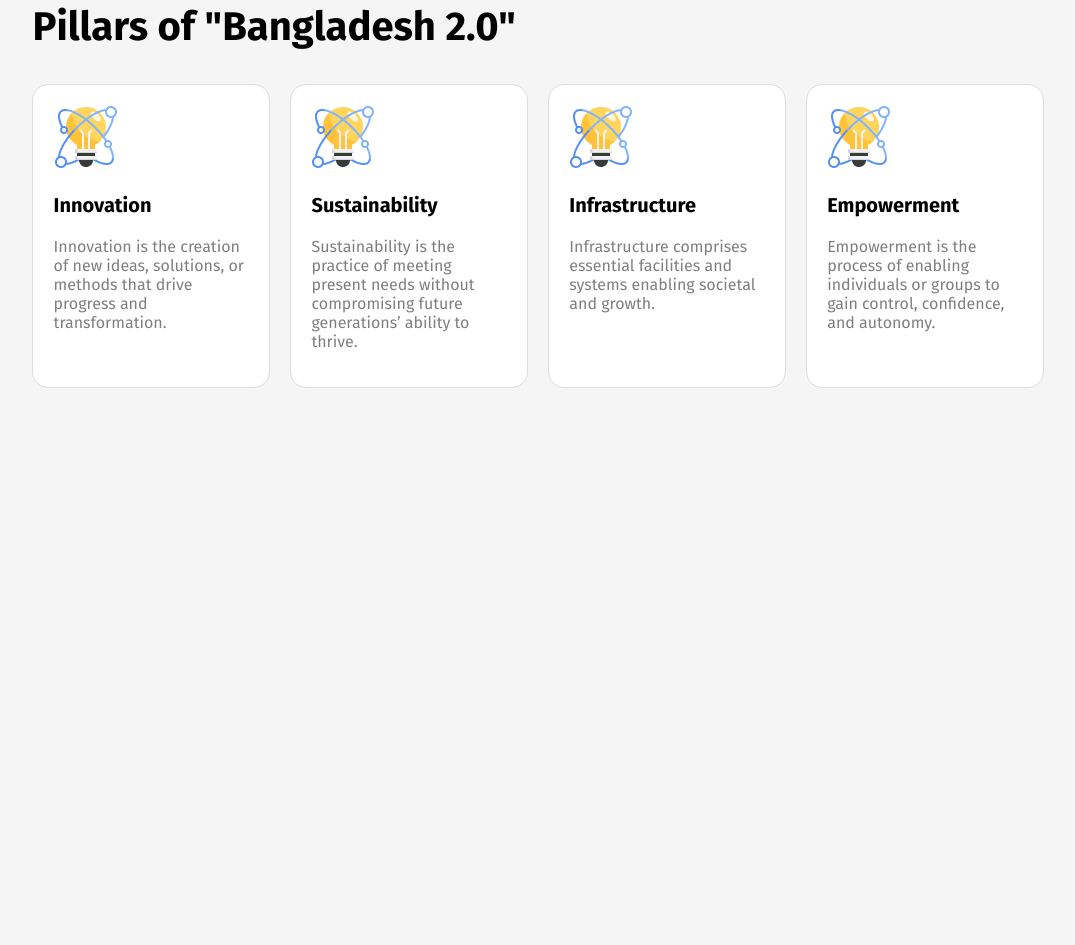
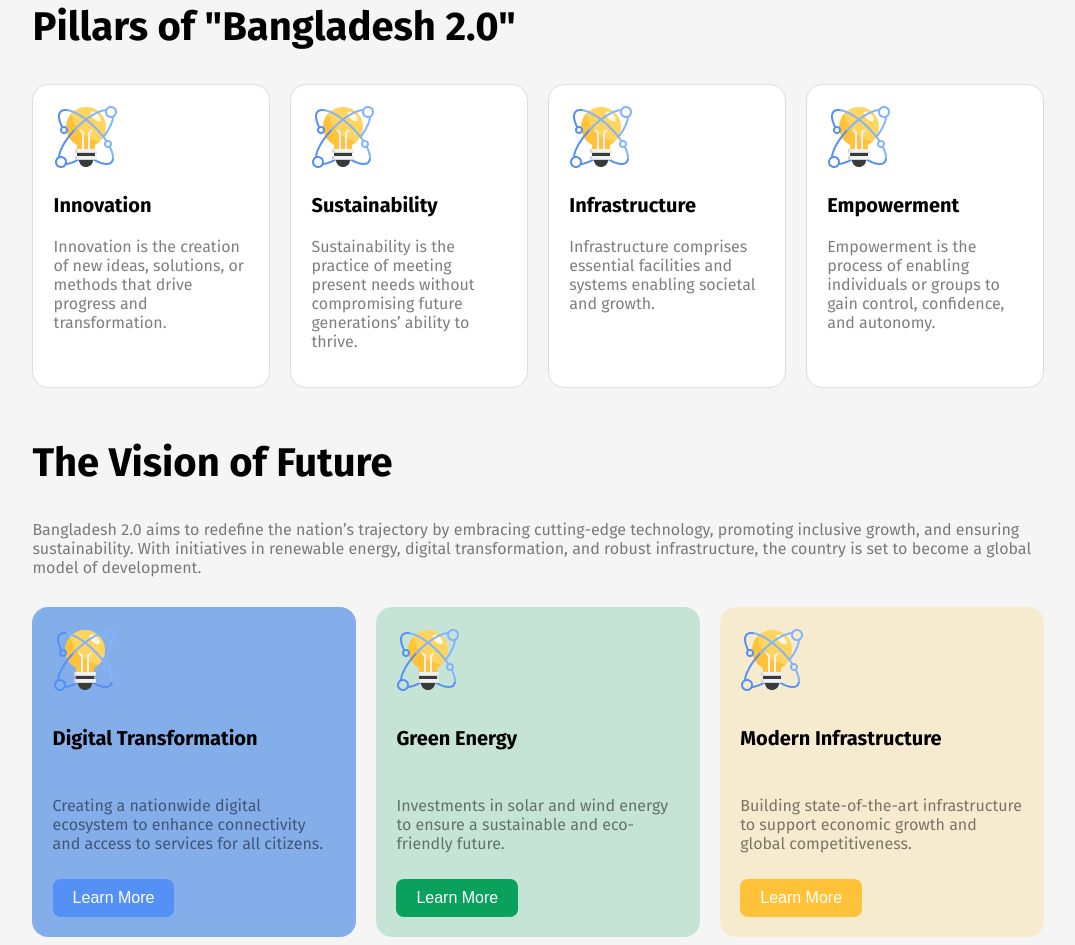
Before and after one commit to mahidmunna01/assignment-01, a plain HTML site: page index.html in a window 1280 px wide. Shown: the part 868-1813 px from the top of the page, without its empty margins (102-1177 px from the left). Before the commit the page ends 1264 px from the top, so only its background shows below. Drawn offline with Linux system fonts and the light colour scheme.

Commit message:
Card section two added

```diff
--- a/index.html
+++ b/index.html
@@ -9,7 +9,6 @@
 </head>
 
 <body>
-
   <!-- Header part style start -->
   <header>
     <nav>
@@ -26,7 +25,6 @@
         <h1 class="banner-left-title">Idea , innovation ,
           vision and challenges in New Bangladesh.</h1>
         <a href="#"><button class="banner-left-button">Explore New Bangladesh</button></a>
-
       </div>
       <div class="banner-right">
         <img src="hero.png" alt="Bangladesh-Smrityshod" class="banner-right-image">
@@ -68,9 +66,61 @@
           <p class="card-description">Empowerment is the process of enabling individuals or groups to gain control,
             confidence, and autonomy.</p>
         </div>
-
       </div>
     </section>
+
+    <!-- The Vision of Future Section Start -->
+    <section class="Vision-section">
+      <div>
+        <h2 class="Vision-section-title Pillars-section-title">The Vision of Future</h2>
+      </div>
+      <div>
+        <p class="Vision-section-description card-description">Bangladesh 2.0 aims to redefine the nation’s trajectory
+          by embracing cutting-edge technology, promoting inclusive
+          growth, and ensuring sustainability. With initiatives in renewable energy, digital transformation, and robust
+          infrastructure, the country is set to become a global model of development.</p>
+      </div>
+      <div class="card-box">
+        <div class="card-one card-flex">
+          <div><img src="card-icon.png" alt="card-icon"></div>
+          <div>
+            <h3 class="card-title">Digital Transformation</h3>
+          </div>
+          <div>
+            <p class="card-description">Creating a nationwide digital ecosystem to enhance connectivity and access to
+              services for all citizens.</p>
+          </div>
+          <div><a href="#"><button class="button-one">Learn More</button></a></div>
+        </div>
+        <div class="card-two card-flex">
+          <div><img src="card-icon.png" alt="card-icon"></div>
+          <div>
+            <h3 class="card-title">Green Energy</h3>
+          </div>
+          <div>
+            <p class="card-description">Investments in solar and wind energy to ensure a sustainable and eco-friendly
+              future.</p>
+          </div>
+          <div><a href="#"><button class="button-two">Learn More</button></a></div>
+        </div>
+        <div class="card-three card-flex">
+          <div><img src="card-icon.png" alt="card-icon"></div>
+          <div>
+            <h3 class="card-title">Modern Infrastructure</h3>
+          </div>
+          <div>
+            <p class="card-description">Building state-of-the-art infrastructure to support economic growth and global
+              competitiveness.</p>
+          </div>
+          <div><a href="#"><button class="button-three">Learn More</button></a></div>
+        </div>
+      </div>
+    </section>
+
+
+
+
+
 
 
 
--- a/style.css
+++ b/style.css
@@ -114,4 +114,70 @@ main{
 }
 /* Pillars of "Bangladesh 2.0 Section Close */
 
+
+
 /* The Vision of Future Section Start */
+.Vision-section{
+  margin-top: 5%;
+}
+
+.Vision-section .card-box{
+  display: flex;
+  gap:2%;
+  margin-top: 3%;
+}
+
+/* All card */
+.card-flex{
+  display:flex;
+  flex-direction: column;
+  gap: 10px;
+}
+
+.Vision-section .card-one{
+  background-color: #83aeea;
+  padding: 2%;
+  border-radius: 16px;
+  flex-basis: 33%;
+}
+.Vision-section .card-two{
+  background-color: #C6E4D6;
+  padding: 2%;
+  border-radius: 16px;
+  flex-basis: 33%;
+}
+.Vision-section .card-three{
+  background-color: #F7EBCF;
+  padding: 2%;
+  border-radius: 16px;
+  flex-basis: 33%;
+}
+/* Card Hover */
+.Vision-section .card-flex:hover{
+ background-color: #006A50;
+ color: white;
+ cursor: pointer;
+}
+/* All Button */
+.Vision-section .button-one{
+ background-color: #5490F5;
+}
+.Vision-section .button-two{
+ background-color: #09A15C;
+}
+.Vision-section .button-three{
+ background-color: #FFC239;
+}
+/* Shared Button */
+.Vision-section button{
+  color: white;
+  padding: 10px 20px;
+  border: none;
+  border-radius: 8px;
+  font-size: 16px;
+  cursor: pointer;
+}
+.Vision-section button:hover{
+  background-color: black;
+}
+/* The Vision of Future Section Close */
```
